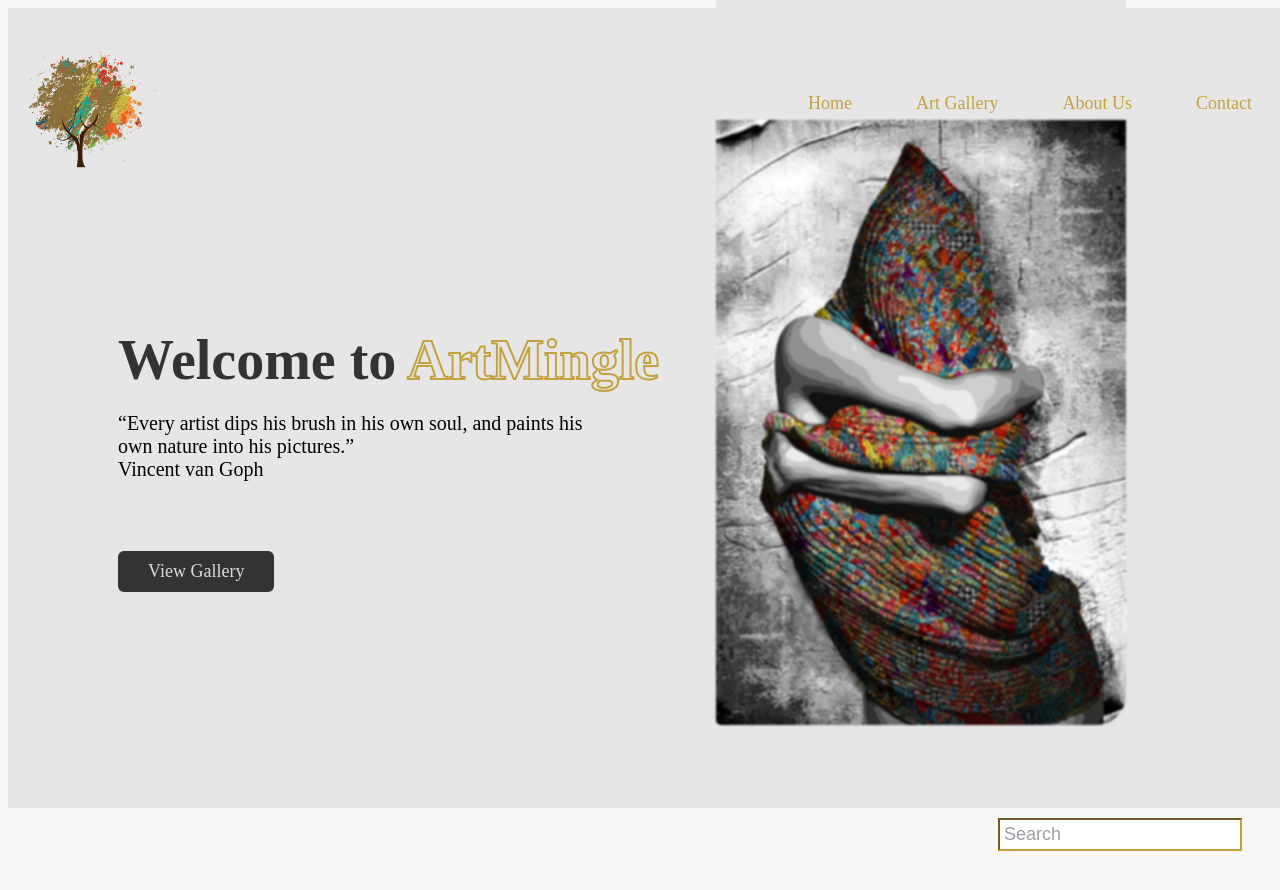
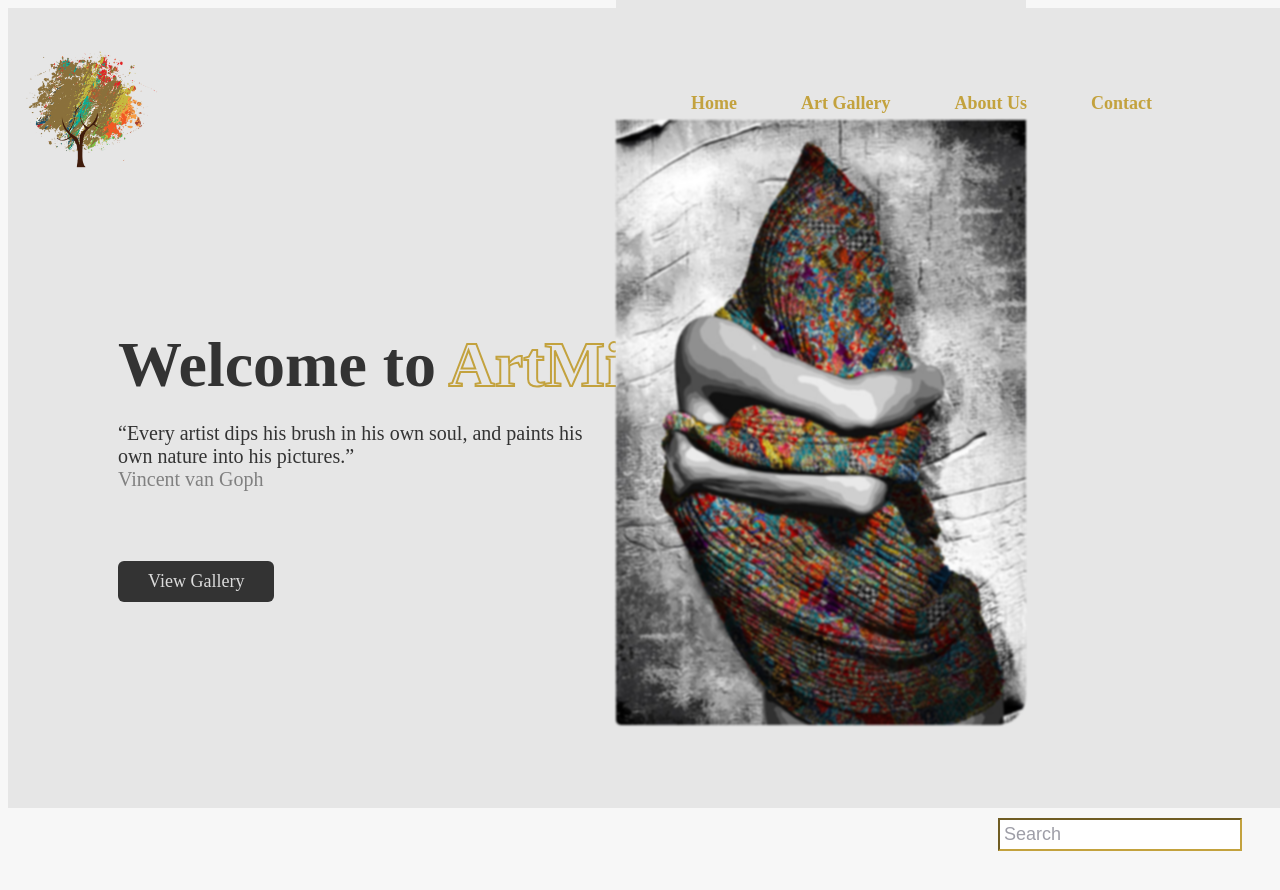
Before and after one commit to Owallah/Phase-1-Project, a plain HTML site: page index.html in a window 1280 px wide. Drawn offline with Linux system fonts and the light colour scheme; no server answers.

Commit message:
Styled the buttons I added previously and the art display card to have a uniform height

```diff
--- a/css/style.css
+++ b/css/style.css
@@ -19,7 +19,7 @@ body {
 
 .art-item {
   width: 230px;
-  height: auto;
+  height: 550px;
   background: #dcdcdc;
   margin: 4px;
   padding: 4px;
@@ -32,7 +32,7 @@ body {
  }
  #art-item-image {
   width: 100%;
-  height: auto;
+  height: 60%;
  }
 
  .art-item h3{
@@ -46,6 +46,13 @@ body {
   color: #333333;
  }
 
+ .buttons{
+  display: flex;
+  align-items: center;
+  width: 100%;
+  justify-content: space-between;
+  position: relative;
+ }
  .heading-section{
   width: 100%;
   height: 100vh;
@@ -68,6 +75,10 @@ body {
   height: auto;
  }
 
+ nav ul {
+  margin-right: 100px;
+ }
+
  nav ul li{
   display: inline-block;
   list-style: none;
@@ -77,16 +88,32 @@ body {
   text-decoration: none;
   color: #c3a23e;
   font-size: 18px;
+  font-weight: 600;
+  position: relative;
  }
+ nav ul li a::after{
+  content: '';
+  background: #333333;
+  width: 0;
+  height: 2px;
+  position: absolute;
+  bottom: 0;
+  left: 0;
+  transition: width 0.5s;
+}
+
+nav ul li a:hover::after{
+  width: 100%;
+}
 
  .text-blocks{
   margin-top: 130px;
-  max-width: 600px;
+  max-width: 700px;
   padding-left: 100px;
  }
 
  .text-blocks h1 {
-  font-size: 56px;
+  font-size: 64px;
   font-weight: 800;
   margin-bottom: 20px;
   color: #333333;
@@ -105,6 +132,11 @@ body {
  }
 .text-blocks p{
   font-size: 20px;
+  color: #333333;
+}
+
+.text-blocks p span{
+  color: gray;
 }
 
 #page-name{
@@ -118,6 +150,7 @@ body {
   top: 0;
   right: 12%;
   z-index: 1;
+  margin-right: 100px;
 }
 
 .image-box img{
```
